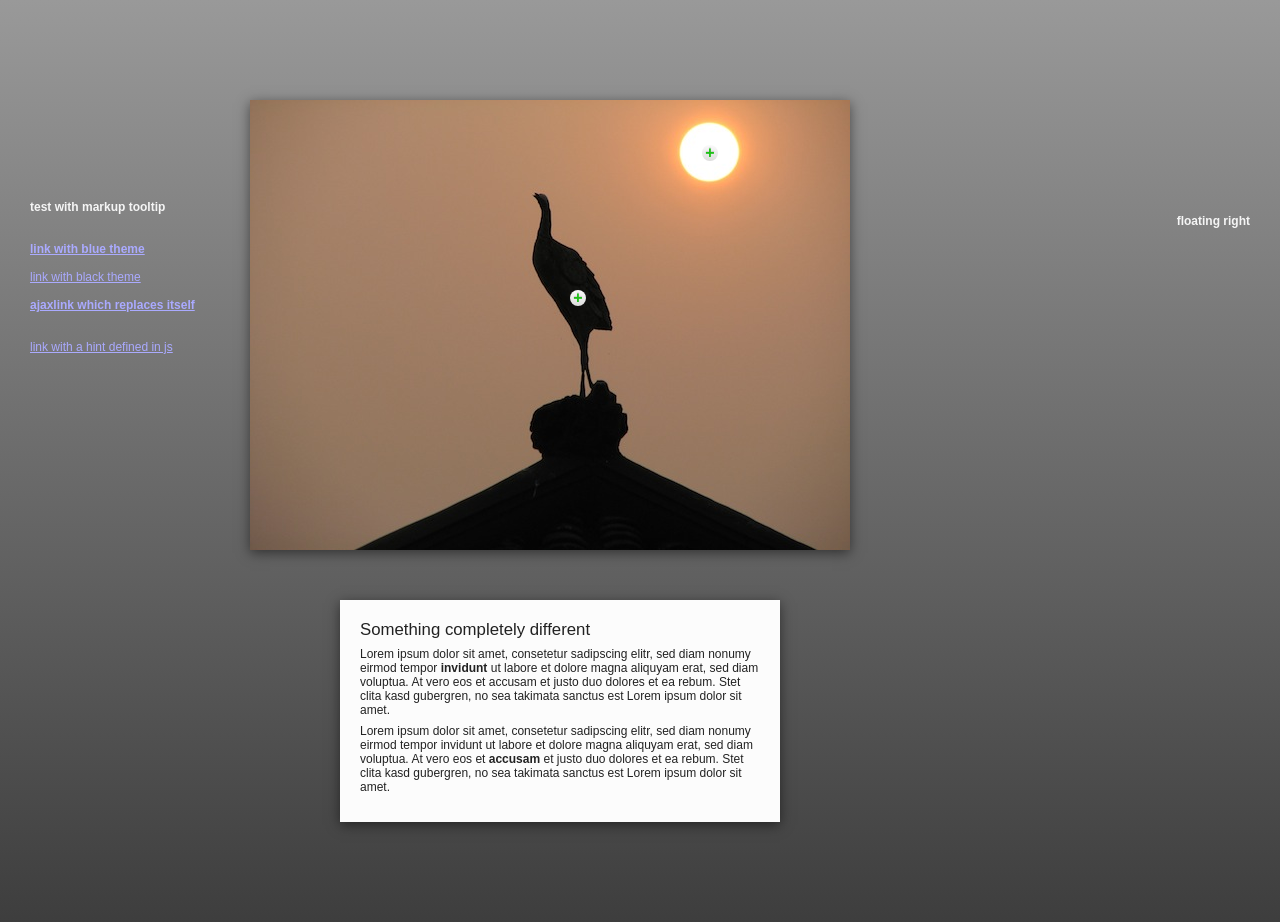
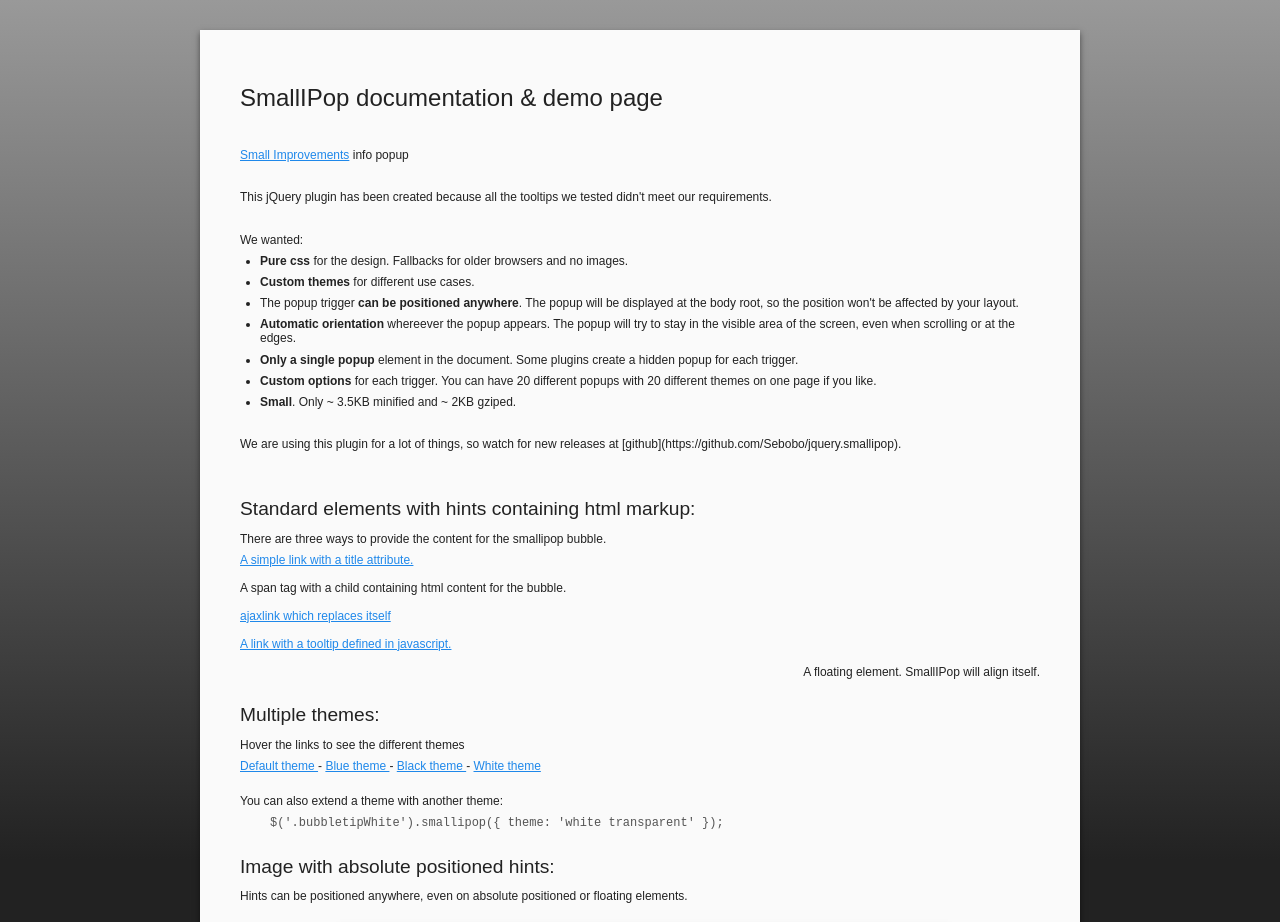
Before and after one commit to Sebobo/jquery.smallipop, a plain HTML site: page index.html in a window 1280 px wide. Shown: the top 922 px of the page. Drawn offline with Linux system fonts and the light colour scheme.

Commit message:
Changed smallipop bubble content default class. Updated documentation & demopage.

```diff
--- a/index.html
+++ b/index.html
@@ -9,21 +9,88 @@
         <script type="text/javascript" src="lib/modernizr-2.0.6.min.js"></script>
         <script type="text/javascript" src="lib/jquery-smallipop.js"></script>
     </head>
-    <body style="padding:200px 30px;">
+    <body>
+        <div class="page hasShadow">
+            <h1>SmallIPop documentation &amp; demo page</h1>
+
+            <br/>
+
+            <p>
+                <a href="http://www.small-improvements.com" title="Small Improvements">Small Improvements</a> info popup
+            </p>
+
+            <br/>
+
+            <p>This jQuery plugin has been created because all the tooltips we tested didn't meet our requirements.</p>
+
+            <br/>
+
+            <p>
+                We wanted:
+
+                <ul>
+                    <li> <b>Pure css</b> for the design. Fallbacks for older browsers and no images.</li>
+                    <li> <b>Custom themes</b> for different use cases. </li>
+                    <li> The popup trigger <b>can be positioned anywhere</b>. The popup will be displayed at the body root, so the position won't be affected by your layout.</li>
+                    <li> <b>Automatic orientation</b> whereever the popup appears. The popup will try to stay in the visible area of the screen, even when scrolling or at the edges.</li>
+                    <li> <b>Only a single popup</b> element in the document. Some plugins create a hidden popup for each trigger.</li>
+                    <li> <b>Custom options</b> for each trigger. You can have 20 different popups with 20 different themes on one page if you like.</li>
+                    <li> <b>Small</b>. Only ~ 3.5KB minified and ~ 2KB gziped.</li>
+                </ul>
+            </p>
+            <br/>
+            <p>
+                We are using this plugin for a lot of things, so watch for new releases at [github](https://github.com/Sebobo/jquery.smallipop).
+            </p>
+
+            <br/>
+            <br/>
+
+            <h3>Standard elements with hints containing html markup:</h3>
+
+            <p>
+                There are three ways to provide the content for the smallipop bubble.
+            </p>
+
+            <div>
+                <a class="bubbletip" href="#" title="Text from the title attribute">
+                    A simple link with a title attribute.
+                </a>
+            </div>
+            <br/>
+            <div>
                 <span class="bubbletip">
-            test with markup tooltip
-            <span class="info">
+                    A span tag with a child containing html content for the bubble.
+                    <span class="smallipopHint">
                         <b>Markuptip</b>
                         <br/>
                         <p>Second <i>italic</i> line!</p>
                         <a href="#">and a link</a>
                     </span>
                 </span>
+            </div>
             <br/>
+            <div>
+                <div id="ajaxContainer2">
+                    <a href="#" id="tipkiller2" class="bubbletip" title="I'm a title with a long text">
+                        ajaxlink which replaces itself
+                    </a>
+                </div>
+            </div>
+            <br/>
+            <div>
+                <div id="ajaxContainer2">
+                    <a href="#" id="tipcustomhint" class="" title="I'm the old title">
+                        A link with a tooltip defined in javascript.
+                    </a>
+                </div>
+            </div>
+            <br/>
+            <div>
                 <div id="ajaxContainer" style="float:right;">
                     <span class="bubbletip">
-                floating right
-                <span class="info">
+                        A floating element. SmallIPop will align itself.
+                        <span class="smallipopHint">
                             <b>Markuptip with very long text and should align left</b>
                             <br/>
                             <p>Second <i>italic</i> line!</p>
@@ -31,33 +98,82 @@
                         </span>
                     </span>
                 </div>
+                <br class="clear"/>
+            </div>
 
-        <div style="position:absolute; left:250px; top:100px; width:600px; height:450px;">
-            <img src="pic1.jpg" class="hasShadow" width="600" height="450" style="margin:auto auto" />
+            <br/>
 
-            <span class="bubbletipHide" style="position:absolute; left:452px; top:45px; width:14px; height:14px;">
+            <h3>Multiple themes:</h3>
+
+            <p>Hover the links to see the different themes</p>
+
+            <a href="#" class="bubbletip" title="I'm a title with a long text">
+                Default theme
+            </a>
+            -
+            <a href="#" class="bubbletipBlue" title="I'm a title with a long text">
+                Blue theme
+            </a>
+            -
+            <a href="#" class="bubbletipBlack" title="I'm a title with a long text">
+                Black theme
+            </a>
+            -
+            <a href="#" class="bubbletipWhite" title="I'm a title with a long text">
+                White theme
+            </a>
+            <br/>
+            <br/>
+
+            <p>
+                You can also extend a theme with another theme:
+            </p>
+            <code>
+                $('.bubbletipWhite').smallipop({
+                    theme: 'white transparent'
+                });
+            </code>
+
+            <br/>
+            <br/>
+
+            <h3>Image with absolute positioned hints:</h3>
+
+            <p>
+                Hints can be positioned anywhere, even on absolute positioned or floating elements.
+            </p>
+            <br/>
+            <div class="relative centered" style="width:600px;">
+                <img src="pic1.jpg" class="hasShadow hasBorder" width="600" height="450" style="margin:auto auto" />
+
+                <span class="bubbletipHide" style="position:absolute; left:456px; top:49px; width:14px; height:14px;">
                     <span class="pulser"><span class="inner">+</span><span class="outer"></span></span>
-                <span class="info">
+                    <span class="smallipopHint">
                         The <b>sun</b>
                     </span>
                 </span>
 
                 <span class="bubbletipHideTrans" style="position:absolute; left:320px; top:190px; width:14px; height:14px;">
                     <span class="pulser"><span class="inner">+</span><span class="outer"></span></span>
-                <span class="info">
+                    <span class="smallipopHint">
                         The <b>bird is the word</b> and has a white theme extended by another sub theme 'transparent'
                     </span>
                 </span>
             </div>
 
-        <div class="hasShadow" style="position:absolute; width:400px; margin-left:-300px; left:50%; top:600px; background:#fcfcfc; padding:20px; color:#222;">
+            <br/>
+            <br/>
+
+            <h3>Text with inline hints:</h3>
+
+            <div class="textbox">
                 <h4>Something completely different</h4>
                 <p>
                     Lorem ipsum dolor sit amet, consetetur sadipscing elitr,
                     sed diam nonumy eirmod tempor
                     <span class="bubbletipBlue">
                         invidunt
-                    <span class="info">
+                        <span class="smallipopHint">
                             Some info about <em>invidunt</em>
                         </span>
                     </span>
@@ -71,7 +187,7 @@
                     At vero eos et
                     <span class="bubbletipBlue">
                         accusam
-                    <span class="info">
+                        <span class="smallipopHint">
                             Some <b>markup info</b> about <em>accusam</em>.
                         </span>
                     </span>
@@ -80,28 +196,12 @@
                 </p>
             </div>
 
-        <br/><br/>
-        <a href="#" class="bubbletipBlue" title="I'm a title with a long text">
-            link with blue theme
-        </a>
+            <br/>
+            <br/>
 
-        <br/><br/>
-        <a href="#" class="bubbletipBlack" title="I'm a title with a long text">
-            link with black theme
-        </a>
-
-        <br/><br/>
-        <div id="ajaxContainer2">
-            <a href="#" id="tipkiller2" class="bubbletip" title="I'm a title with a long text">
-                ajaxlink which replaces itself
-            </a>
-        </div>
-
-        <br/><br/>
-        <div id="ajaxContainer2">
-            <a href="#" id="tipcustomhint" class="" title="I'm the old title">
-                link with a hint defined in js
-            </a>
+            <p>
+                &copy; 2011 by <a href="http://www.small-improvements.com" title="Small Improvements">Small Improvements</a>
+            </p>
         </div>
 
         <script type="text/javascript">
@@ -112,6 +212,9 @@
                 });
                 $('.bubbletipBlue').smallipop({
                     theme: 'blue'
+                });
+                $('.bubbletipWhite').smallipop({
+                    theme: 'white'
                 });
                 $('.bubbletipHide').smallipop({
                     hideTrigger: true,
--- a/scss/jquery-smallipop.scss
+++ b/scss/jquery-smallipop.scss
@@ -1,6 +1,8 @@
 @import "mixins";
 
 /* Bubbletip css */
+
+.smallipopHint { display:none; }
 
 #smallipop {
   position:absolute;
--- a/scss/screen.scss
+++ b/scss/screen.scss
@@ -2,23 +2,59 @@
 
 /* Demo css */
 
-html {height:100%;font-size:12px;color:#000;background:#fff;}body,div,dl,dt,dd,ul,ol,li,h1,h2,h3,h4,h5,h6,pre,code,form,fieldset,legend,input,textarea,p,blockquote,th,td{margin:0;padding:0;}table{border-collapse:collapse;border-spacing:0;}fieldset,img{border:0;}address,caption,cite,code,dfn,em,strong,th,var{font-style:normal;font-weight:normal;}li{list-style:none;}caption,th{text-align:left;}h1,h2,h3,h4,h5,h6{font-size:100%;font-weight:normal;}q:before,q:after{content:'';}abbr,acronym {border:0;font-variant:normal;}sup {vertical-align:text-top;}sub {vertical-align:text-bottom;}input,textarea,select{font-family:inherit;font-size:inherit;font-weight:inherit;}input,textarea,select{*font-size:100%;}legend{color:#000;}
+html {height:100%;font-size:12px;color:#000;background:#222;}body,div,dl,dt,dd,ul,ol,li,h1,h2,h3,h4,h5,h6,pre,code,form,fieldset,legend,input,textarea,p,blockquote,th,td{margin:0;padding:0;}table{border-collapse:collapse;border-spacing:0;}fieldset,img{border:0;}address,caption,cite,code,dfn,em,strong,th,var{font-style:normal;font-weight:normal;}li{list-style:none;}caption,th{text-align:left;}h1,h2,h3,h4,h5,h6{font-size:100%;font-weight:normal;}q:before,q:after{content:'';}abbr,acronym {border:0;font-variant:normal;}sup {vertical-align:text-top;}sub {vertical-align:text-bottom;}input,textarea,select{font-family:inherit;font-size:inherit;font-weight:inherit;}input,textarea,select{*font-size:100%;}legend{color:#000;}
 
 body {
   @include linear-gradient(#999, #222);
-  color:#f5f5f5;
+  color:#333;
   height:100%;
   font-family:arial;
   font-size:1em;
+  padding:30px 0;
 }
 
-a { color:#aaf; }
+a { color:#1f88ea; }
 
-p { margin:0.6em 0; }
-
+p, h1, h2, h3, h4, h5, h6 { margin:0.6em 0; }
+h1 { font-size:2em; }
+h2 { font-size:1.8em; }
+h3 { font-size:1.6em; }
 h4 { font-size:1.4em; }
 
-.boxshadow.rgba .hasShadow { border:0; @include boxshadow(0 3px 12px rgba(0, 0, 0, 0.5)); }
+code { color: #555; padding-left:30px; }
+ul {
+  padding-left:20px;
+
+  li { margin:0.6em 0; list-style-type:disc; }
+}
+
+.clear { clear: both; }
+.relative { position: relative; }
+.hasBorder { border: 4px solid #fff; }
+.centered { margin: 0 auto; }
+
+.boxshadow.rgba .hasShadow { @include boxshadow(0 3px 6px rgba(0, 0, 0, 0.5)); }
+
+.page {
+  margin:0 auto;
+  width:800px;
+  background:#fafafa;
+  padding:40px;
+  color:#222;
+}
+
+.textbox {
+  color: #444;
+  width:400px;
+  background-color:#f5f5f5;
+  padding:20px;
+  border:1px solid #eee;
+
+  .bubbletipBlue {
+    font-weight:bold;
+    color:#44f;
+  }
+}
 
 .pulser {
   height:12px; width:12px;
@@ -69,13 +105,3 @@
   50% {opacity: 1.0;}
   100% {-moz-transform: scale(2, 2); opacity: 0.0;}
 }
-
-
-.bubbletip,
-.bubbletipHide,
-.bubbletipBlue,
-.bubbletipHideTrans {
-  cusor:pointer;
-  font-weight:bold;
-  .info { display:none; }
-}
```
Also changed, not shown: src/jquery-smallipop.coffee (+5 -4 lines), README.md, css/jquery-smallipop.css, css/screen.css, lib/jquery-smallipop-0.1.min.js, lib/jquery-smallipop.js. Lines whose indentation alone changed are shown as unchanged.
